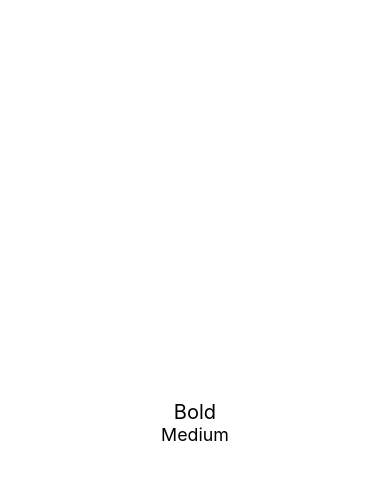
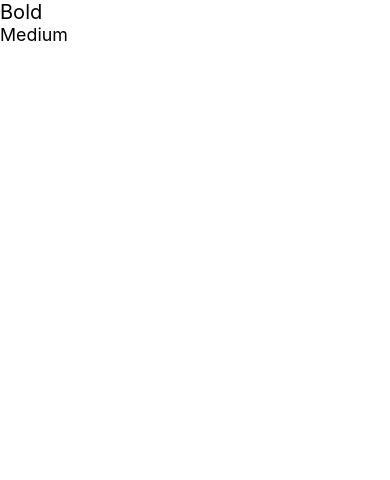
Before and after one commit to TarekAbdo223/SmartEommerce, a React Native app: screen / in a window 390 px wide. Shown: the top 480 px of the page. Built offline with nearby package versions, Linux system fonts and the light colour scheme.

Commit message:
finish the appsaveview

```diff
--- a/App.tsx
+++ b/App.tsx
@@ -1,21 +1,15 @@
 import { StatusBar } from "expo-status-bar";
 import { StyleSheet, Text, View } from "react-native";
 import AppText from "./src/components/texts/AppText";
+import AppSaveView from "./src/components/views/AppSaveView";
 
 export default function App() {
   return (
-    <View style={styles.container}>
+    <AppSaveView>
       <AppText variant="bold">Bold</AppText>
       <AppText variant="medium">Medium</AppText>
-    </View>
+    </AppSaveView>
   );
 }
 
-const styles = StyleSheet.create({
-  container: {
-    flex: 1,
-    backgroundColor: "#fff",
-    alignItems: "center",
-    justifyContent: "center",
-  },
-});
+const styles = StyleSheet.create({});
--- /dev/null
+++ b/src/components/views/AppSaveView.tsx
@@ -0,0 +1,38 @@
+import {
+  Platform,
+  SafeAreaView,
+  StatusBar,
+  StyleSheet,
+  Text,
+  View,
+  ViewStyle,
+} from "react-native";
+import React, { FC, ReactNode } from "react";
+import { AppColors } from "../../styles/colors";
+import { IS_Android } from "../../constants/constants";
+
+interface AppSaveViewProps {
+  children: ReactNode;
+  style: ViewStyle;
+}
+
+const AppSaveView: FC<AppSaveViewProps> = ({ children, style }) => {
+  return (
+    <SafeAreaView style={styles.safeArea}>
+      <View style={[styles.container, style]}>{children}</View>
+    </SafeAreaView>
+  );
+};
+
+export default AppSaveView;
+
+const styles = StyleSheet.create({
+  safeArea: {
+    flex: 1,
+    backgroundColor: AppColors.white,
+    paddingTop: IS_Android ? StatusBar.currentHeight || 0 : 0,
+  },
+  container: {
+    flex: 1,
+  },
+});
--- /dev/null
+++ b/src/constants/constants.ts
@@ -0,0 +1,4 @@
+import { Platform } from "react-native";
+
+export const IS_Android = Platform.OS === "android";
+export const IS_IOS = Platform.OS === "ios";
```
